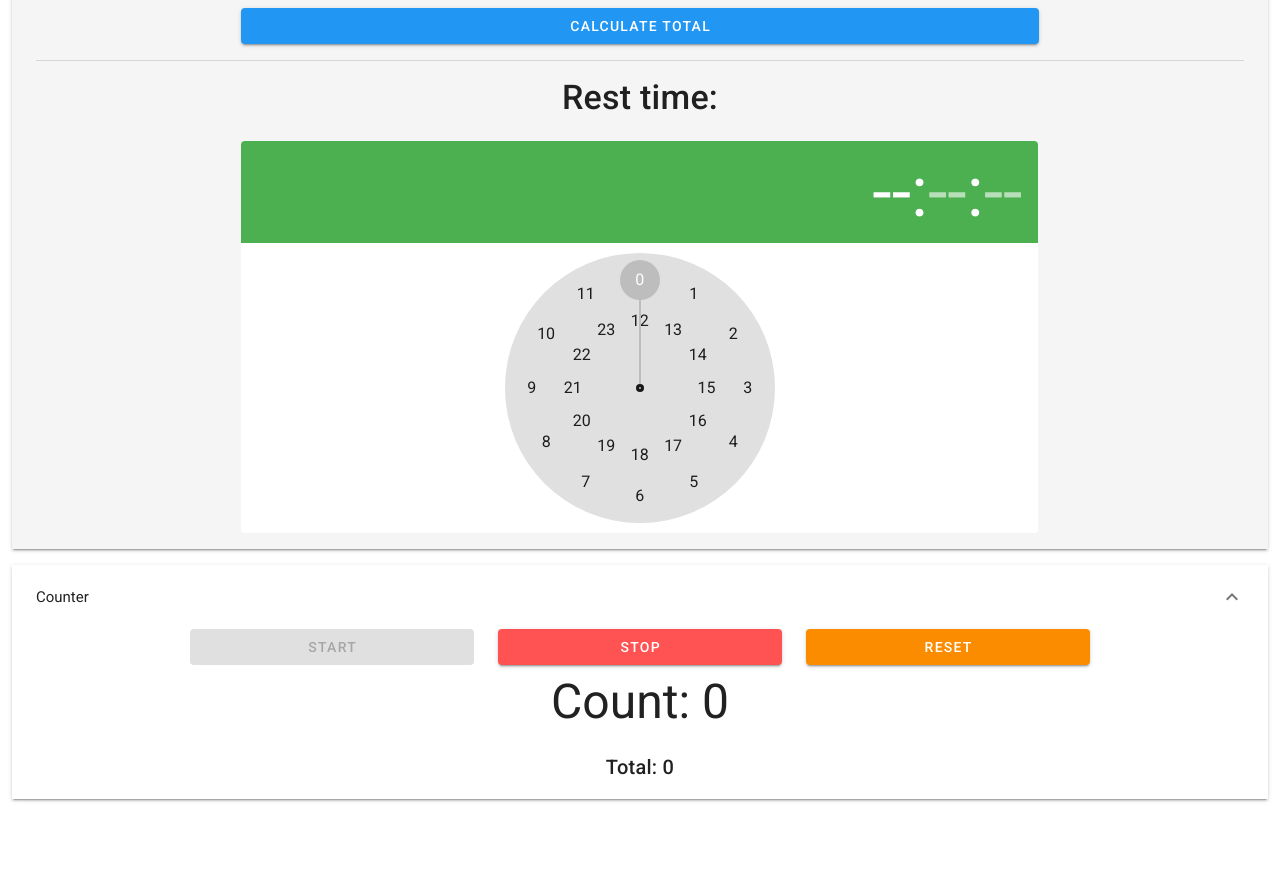
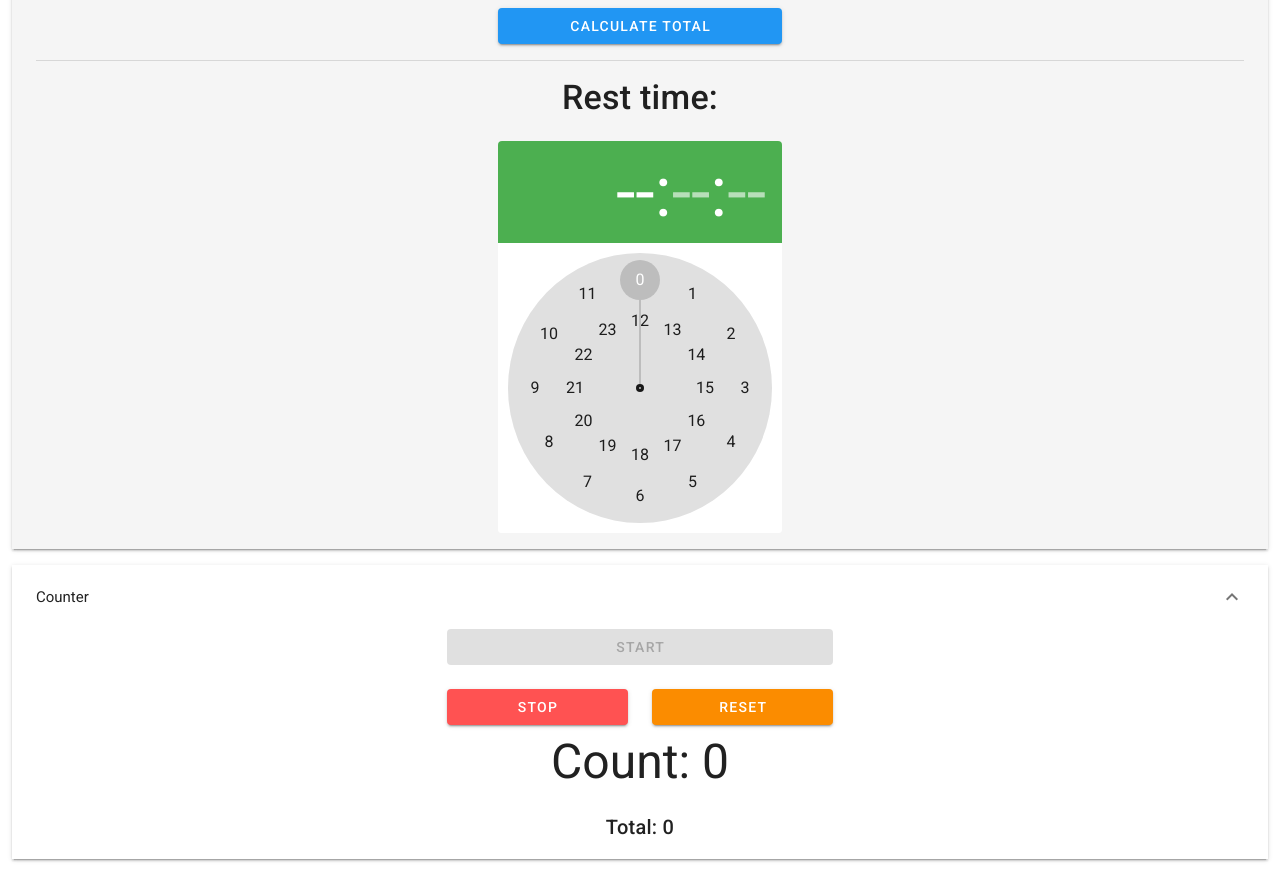
Before and after one commit to mish0501/push-up-counter, a Vue app: page / in a window 1280 px wide. Shown: the part 320-1191 px from the top of the page. Before the commit the page ends 1131 px from the top, so only its background shows below. Built offline with nearby package versions, Linux system fonts and the light colour scheme; what vue-awesome-countdown would draw is missing.

Commit message:
Changes of the responsiveness

```diff
--- a/src/views/Home.vue
+++ b/src/views/Home.vue
@@ -45,7 +45,7 @@
               ></v-text-field>
             </v-col>
 
-            <v-col cols="12" sm="8" class="text-center">
+            <v-col cols="12" sm="8" md="4" lg="3" xl="2" class="text-center">
               <v-btn block color="info" @click="total = reps * sets"
                 >Calculate total</v-btn
               >
@@ -60,7 +60,7 @@
                 Rest time:
               </span>
             </v-col>
-            <v-col cols="12" sm="8">
+            <v-col cols="12" sm="8" md="4" lg="3" xl="2">
               <v-time-picker
                 v-model="picker"
                 use-seconds
@@ -77,7 +77,7 @@
         <v-expansion-panel-header>Counter</v-expansion-panel-header>
         <v-expansion-panel-content>
           <v-row justify="center">
-            <v-col cols="12" sm="3" class="text-center">
+            <v-col cols="12" sm="8" md="4" xl="2" class="text-center">
               <v-btn
                 block
                 color="success"
@@ -86,12 +86,14 @@
                 >Start</v-btn
               >
             </v-col>
-            <v-col cols="6" sm="3" class="text-center">
+          </v-row>
+          <v-row justify="center">
+            <v-col cols="6" sm="4" md="2" xl="1" class="text-center">
               <v-btn block color="error" @click="sensorState = 'stop'"
                 >Stop</v-btn
               >
             </v-col>
-            <v-col cols="6" sm="3" class="text-center">
+            <v-col cols="6" sm="4" md="2" xl="1" class="text-center">
               <v-btn block color="warning" @click="reset">Reset</v-btn>
             </v-col>
           </v-row>
```
